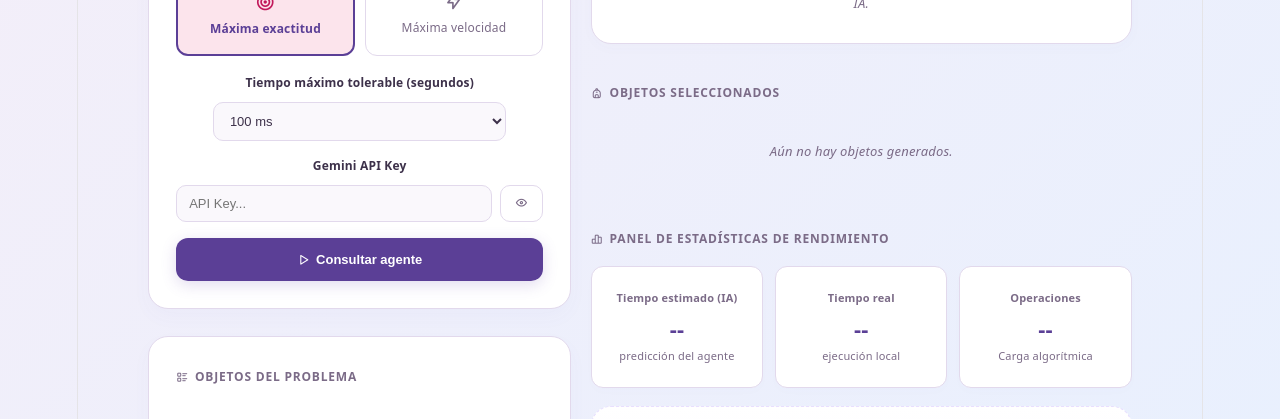
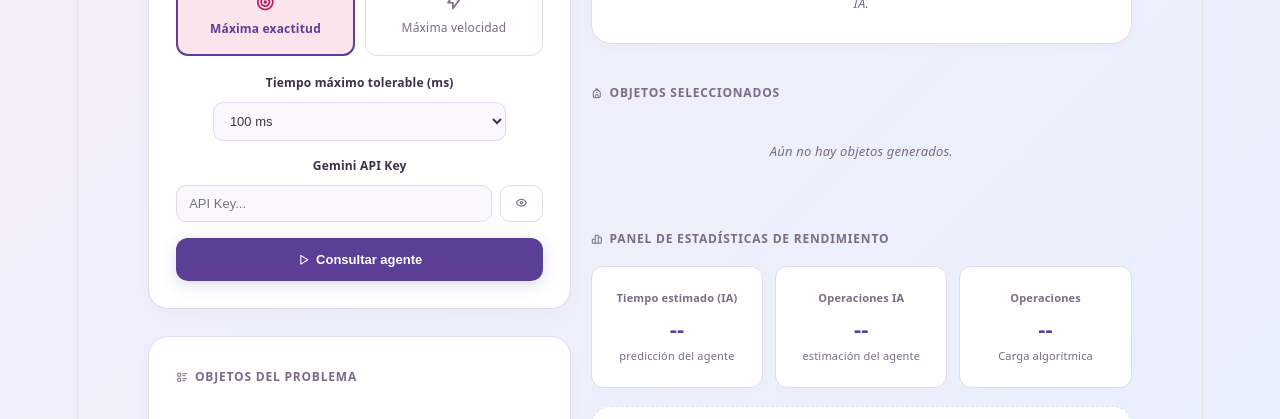
Before and after one commit to Dei1400/Proyecto2_Analisis, a React (Vite) app in the folder programa/: page / in a window 1280 px wide. Shown: the part 484-903 px from the top of the page. Built offline with nearby package versions, Linux system fonts and the light colour scheme.

Commit message:
Agrega métricas IA vs ejecución real

```diff
--- a/programa/src/components/AgenteIA.jsx
+++ b/programa/src/components/AgenteIA.jsx
@@ -43,11 +43,20 @@ export default async function askAiAgent(N, W, priority, maxTime, apiKey) {
     Debes responder ESTRICTAMENTE con un objeto JSON válido.
     No incluyas introducciones, explicaciones previas ni bloques markdown.
 
+    Estimar operaciones aproximadas según la complejidad:
+
+    - Greedy: aproximadamente N log2(N) + N operaciones.
+    - Programación Dinámica: aproximadamente N * W operaciones.
+    - Backtracking: aproximadamente 2^N operaciones.
+
+El campo operacionesEstimadas debe ser numérico, sin comillas.
+
     El JSON debe cumplir exactamente con esta estructura:
     {
       "algoritmoRecomendado": "Programación Dinámica" o "Greedy" o "Backtracking",
-      "tiempoEstimado": "un string breve estimando el tiempo de ejecución (ej: '< 1 ms', '1.5 s')",
-      "justification": "Una explicación académica muy breve y puntual de por qué elegiste ese algoritmo basado en N, W, prioridad y tiempo máximo."
+      "tiempoEstimado": "un string breve estimando el tiempo de ejecución en milisegundos, ejemplo: '< 0.1 ms', '0.5 ms', '2 ms'",
+      "operacionesEstimadas": un número entero aproximado de operaciones esperadas para el algoritmo seleccionado,
+      "justification": "Una explicación académica muy breve y puntual de por qué elegiste ese algoritmo basado en N, W, prioridad, tiempo tolerable y operaciones estimadas."
     }
     `;
 
--- a/programa/src/components/PanelConfiguracion.jsx
+++ b/programa/src/components/PanelConfiguracion.jsx
@@ -74,7 +74,7 @@ export default function PanelConfiguracion({
         </div>
       </div>
 
-      <label style={styles.label}>Tiempo máximo tolerable (segundos)</label>
+      <label style={styles.label}>Tiempo máximo tolerable (ms)</label>
       <select
         value={maxTime}
         onChange={(e) => setMaxTime(Number(e.target.value))}
--- a/programa/src/components/PanelEstadisticas.jsx
+++ b/programa/src/components/PanelEstadisticas.jsx
@@ -17,11 +17,11 @@ export default function PanelEstadisticas({ metrics }) {
           </div>
 
           <div style={styles.metricCard}>
-            <div style={styles.metricLabel}>Tiempo real</div>
+            <div style={styles.metricLabel}>Operaciones IA</div>
             <div style={styles.metricVal}>
-              {metrics ? metrics.tiempoReal : '--'}
+              {metrics ? metrics.operacionesEstimadas : '--'}
             </div>
-            <div style={styles.metricSub}>ejecución local</div>
+            <div style={styles.metricSub}>estimación del agente</div>
           </div>
 
           <div style={styles.metricCard}>
--- a/programa/src/pages/InterfazUsuario.jsx
+++ b/programa/src/pages/InterfazUsuario.jsx
@@ -242,6 +242,8 @@ for (const objeto of items) {
   setMetrics({
     tiempoIA: decision.tiempoEstimado || "0 ms",
     tiempoReal: `${(tiempoFinal - tiempoInicial).toFixed(2)} ms`,
+
+    operacionesEstimadas: decision.operacionesEstimadas || 0,
     operaciones: resultadoAlgoritmo.operaciones,
 
     pesoTotal: resultadoAlgoritmo.pesoTotal,
```
